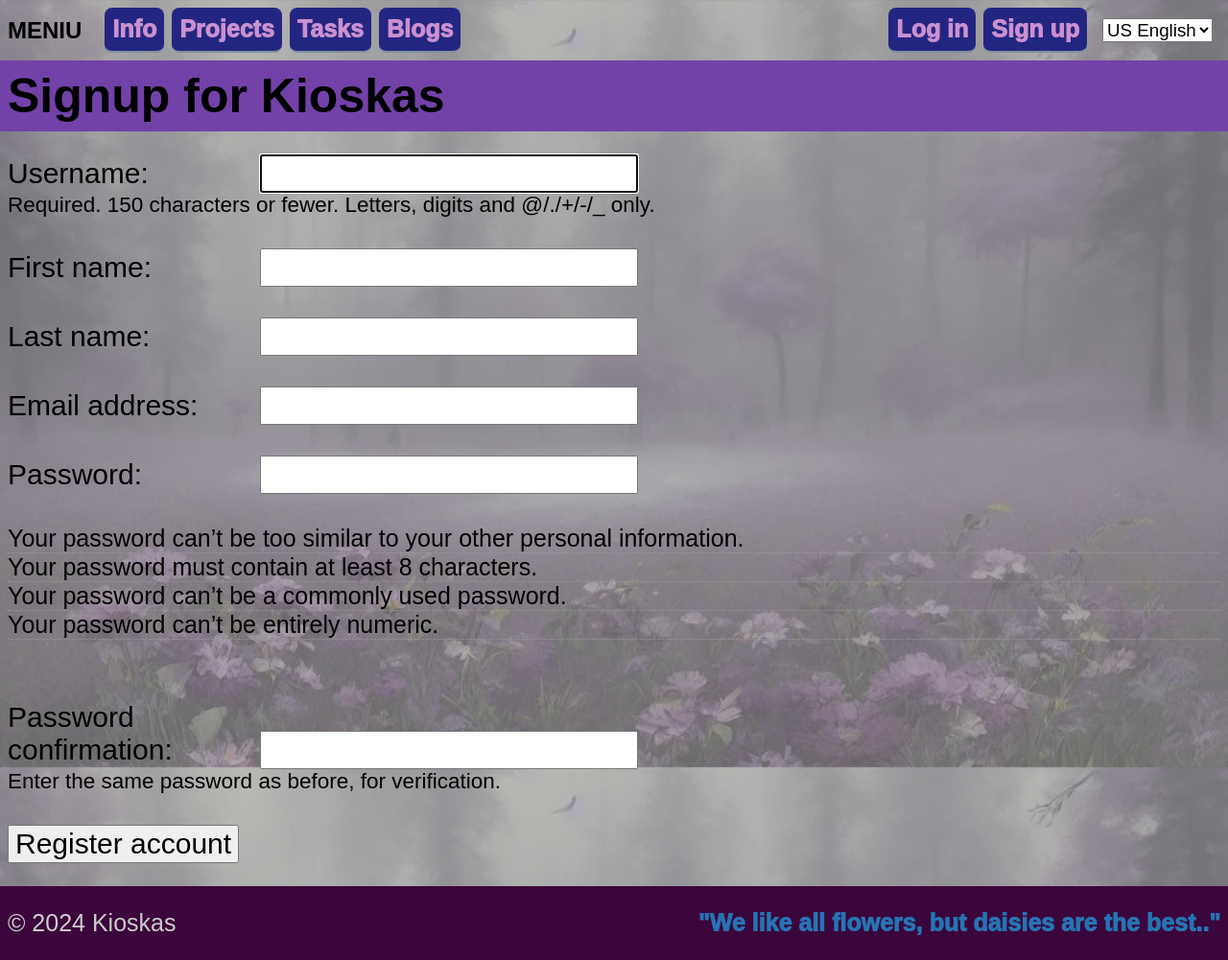
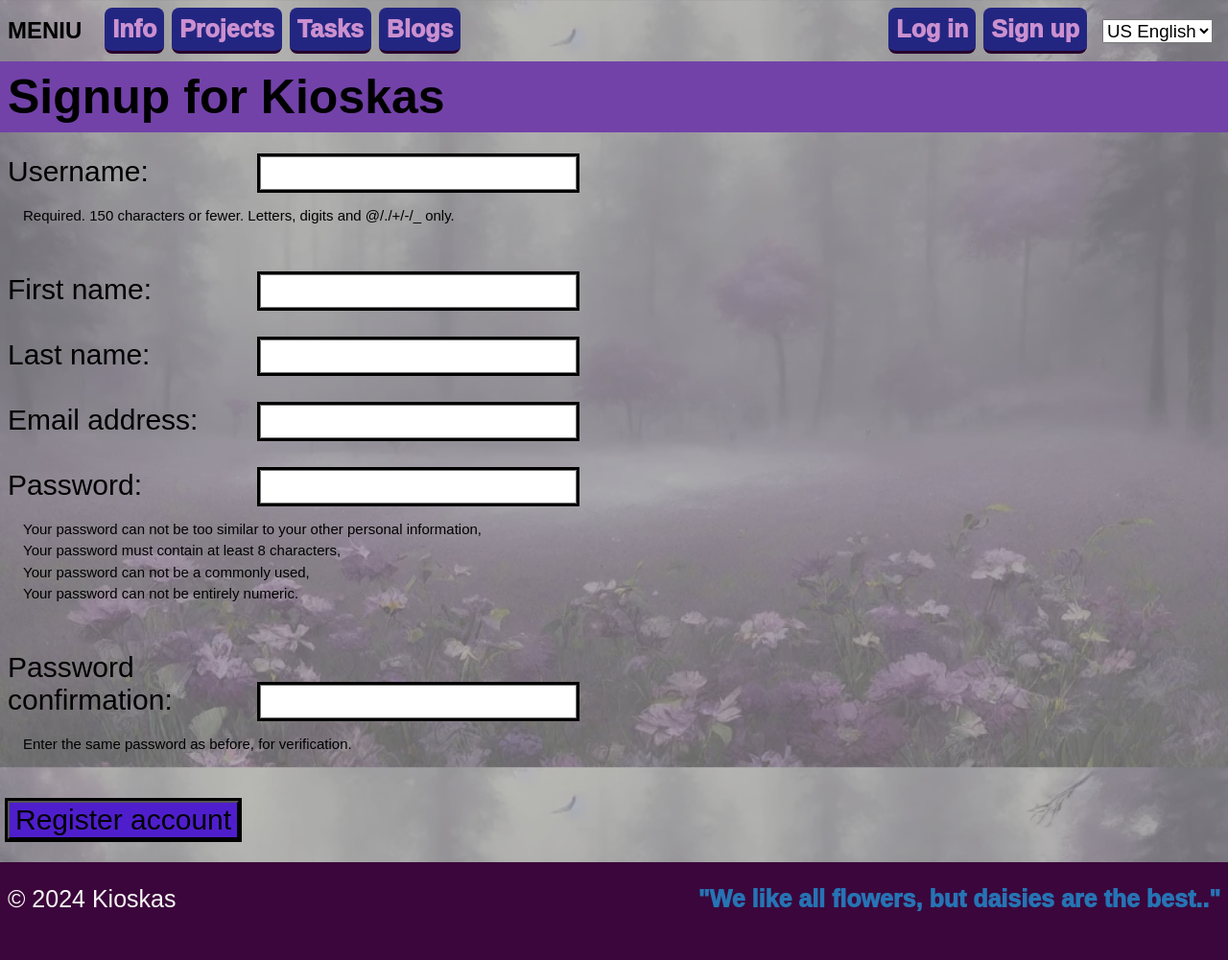
Before and after one commit to egluzelu/Django_kioskas, a Django app: page /user_profile/signup/ in a window 1280 px wide. Shown: the whole page at 96% size. After the commit the page ends 950 px from the top, so only its background shows below. Run offline with Django 5.2, Linux system fonts and the light colour scheme.

Commit message:
koreguotas help text

```diff
--- a/tasker_kioskas/blog/urls.py
+++ b/tasker_kioskas/blog/urls.py
@@ -2,6 +2,6 @@ from django.urls import path
 from . import views
 
 urlpatterns = [
-    path('blogs/', views.blog_list, name='blog_list'),
-    path('blogs/<int:pk>/', views.blog_detail, name='blog_detail'),
+    path('', views.blog_list, name='blog_list'),
+    path('<int:pk>/', views.blog_detail, name='blog_detail'),
 ]
--- a/tasker_kioskas/tasks/static/css/style.css
+++ b/tasker_kioskas/tasks/static/css/style.css
@@ -8,6 +8,7 @@ body {
     flex-direction: column;
     margin: 0; padding: 0;
     min-height: 100vh;
+
 }
 
 header {
@@ -39,7 +40,7 @@ header ul.nav li a, header ul.nav form button {
     margin: 0;
     padding: 0.5rem;
     border: 0;
-    border-bottom: 2px solid #7e90a1;
+    border-bottom: 3px solid #27022d;
     cursor: pointer;
     color: #cb90cf;
     font-size: 100%;
@@ -53,9 +54,11 @@ header ul.nav li a:hover, header ul.nav form button:hover {
     text-decoration: none;
 }
 
+
 main {
     flex-grow: 1;
     background-color: #9999999f;
+    line-height: normal;
 }
 
 footer {
@@ -75,7 +78,7 @@ a:hover {
 
 h1, h2, h3, h4, h5, h6 {
     background-color: #7242a9;
-    border-color: 1px solid #888888;
+    border-color: 1px solid #9999999f;
     padding: 0.5rem;
     margin: 1rem 0;
 }
@@ -91,7 +94,7 @@ p, main ul {
 }
 
 main ul li {
-    border-bottom: 1px dotted #999999;
+    border-bottom: 1px dotted #9999999f;
 }
 
 main ul li.list-table-header {
@@ -99,7 +102,7 @@ main ul li.list-table-header {
 }
 
 footer p {
-    color: #cccccc;
+    color: #f9f6f6;
 }
 
 footer a {
@@ -107,10 +110,10 @@ footer a {
 }
 
 footer a:hover {
-    color: #77bbff;
+    color: #95c4f2;
 }
 
-section.messages {
+div.messages {
     padding: 0;
     margin: 0;
 }
@@ -118,15 +121,15 @@ section.messages {
 .message, ul.errorlist {
     padding: 0.5rem;
     margin: 0;
-    border-bottom: 1px solid #888888;
+    border-bottom: 1px solid #9999999f;
 }
 
 .message-debug {
-    background-color: #aaaaaa;
+    background-color: #f8f2f2;
 }
 
 .message-info {
-    background-color: #99ccff;
+    background-color: #711595;
 }
 
 .message-success {
@@ -163,12 +166,22 @@ main form label {
 
 main form input,
 main form textarea,
-main form select,
+main form select {
+    font-size: 100%;
+    outline: solid;
+}
+
 main form button {
+    background-color: #4f1ecc;
     font-size: 120%;
+    outline: solid;
 }
 
 main form .helptext {
     display: block;
-    font-size: 90%;
+    font-size: 60%;
+    line-height: 150%;
+    width: 60vw;
+    min-width: 30rem;
+    padding: 1rem;
 }
--- a/tasker_kioskas/tasks/templates/base.html
+++ b/tasker_kioskas/tasks/templates/base.html
@@ -32,7 +32,7 @@
         <form style="float:right;" action="{% url "set_language" %}" method="post">
             {% csrf_token %}
             <input type="hidden" name="next" value="{{ redirect_to }}">
-            <select class="laguage" name="language" onchange="this.form.submit();">
+            <select class="language" name="language" onchange="this.form.submit();">
                 {% for language in LANGUAGES %}
                     <option value="{{ language.0 }}" {% if language.0 == LANGUAGE_CODE %}selected{% endif %}>
                         {{ language.1 }}
@@ -41,11 +41,11 @@
             </select>
         </form>
     </header>
-    <section class="messages">
+    <div class="messages">
         {% for message in messages %}
             <p class="message message-{{ message.tags }}">{{ message }}</p>
         {% endfor %}
-    </section>
+    </div>
     <main>{% block content %}{% endblock content %}</main>
     <footer>
         {% block footer %}{% endblock footer %}
--- a/tasker_kioskas/user_profile/forms.py
+++ b/tasker_kioskas/user_profile/forms.py
@@ -1,8 +1,17 @@
 from django.contrib.auth.forms import UserCreationForm
 from django.contrib.auth import get_user_model
+from django.utils.translation import gettext_lazy as _
 
 
 class CreateUserForm(UserCreationForm):
     class Meta:
         model = get_user_model()
         fields = ('username', 'first_name', 'last_name', 'email')
+
+    def __init__(self, *args, **kwargs):
+        super().__init__(*args, **kwargs)
+        self.fields['password1'].help_text=_('''
+            Your password can not be too similar to your other personal information,<br>
+            Your password must contain at least 8 characters,<br>
+            Your password can not be a commonly used,<br>
+            Your password can not be entirely numeric.''')
```
Also changed, not shown: tasker_kioskas/user_profile/locale/lt/LC_MESSAGES/django.po.
